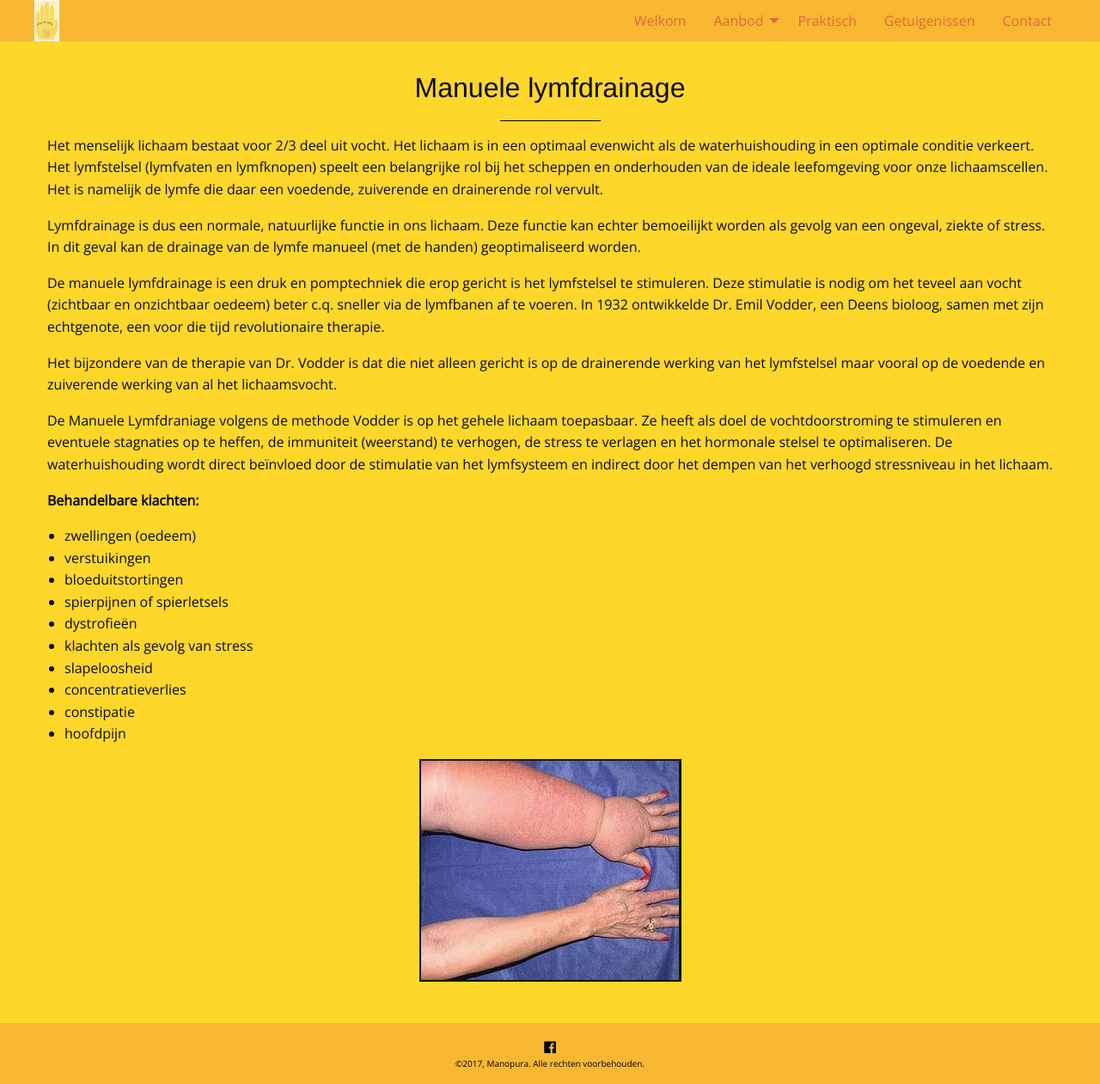
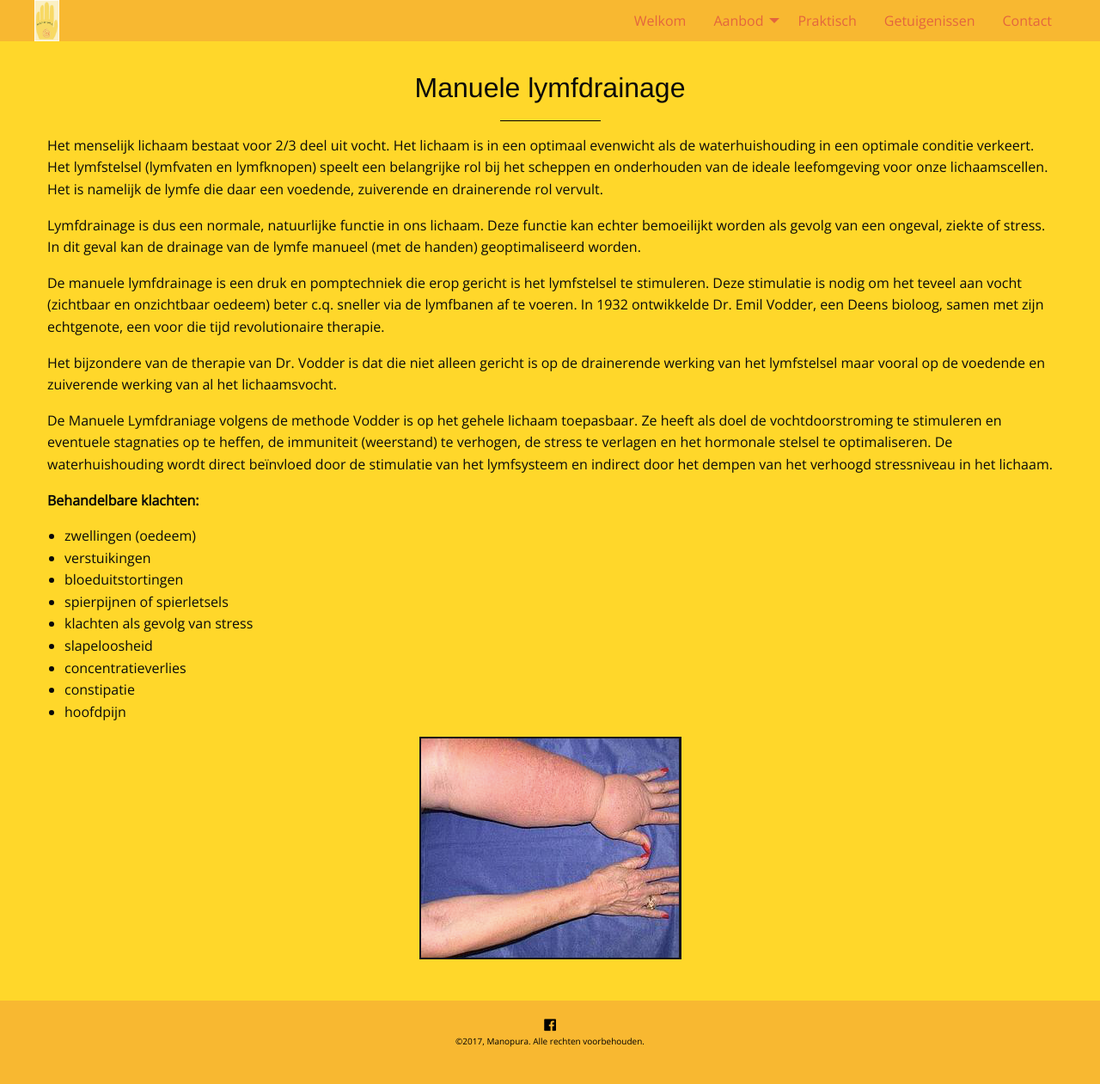
Before and after one commit to manopura/manopura.github.io, a Jekyll site: the page built from lymfedrainage.md, in a window 1280 px wide. Shown: the whole page at 86% size. Built offline with Jekyll 4.4.1, drawn with Linux system fonts in a browser that asks for light colours; nearby versions of some CDN libraries; after the commit the page ends 1235 px from its top, so only the background shows below that.

Commit message:
Update lymfedrainage.md

```diff
--- a/lymfedrainage.md
+++ b/lymfedrainage.md
@@ -24,7 +24,6 @@ De Manuele Lymfdraniage volgens de methode Vodder is op het gehele lichaam toepa
 * verstuikingen
 * bloeduitstortingen
 * spierpijnen of spierletsels
-* dystrofieën
 * klachten als gevolg van stress
 * slapeloosheid
 * concentratieverlies
```
